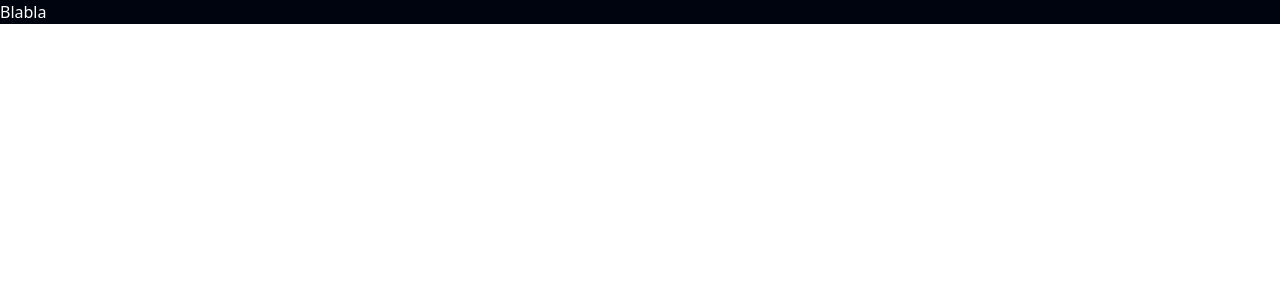
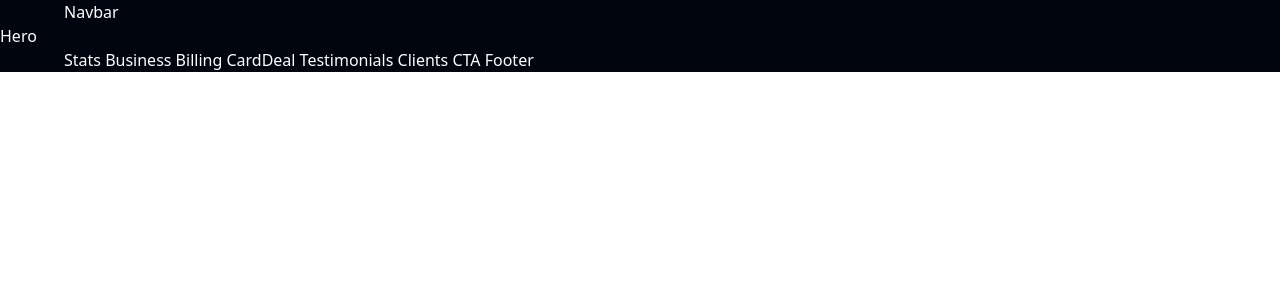
Before and after one commit to Quincy-Fer/Hoobabank, a React (Vite) app: page / in a window 1280 px wide. Shown: the top 300 px of the page. Built offline with nearby package versions, Linux system fonts and the light colour scheme.

Commit message:
Add basic Layout styling

```diff
--- a/src/App.jsx
+++ b/src/App.jsx
@@ -1,7 +1,22 @@
 import styles from "./style";
 
 const App = () => {
-  return <div className="bg-primary w-full overflow-hidden text-white">Blabla</div>;
+  return (
+    <div className="bg-primary w-full overflow-hidden text-white">
+      <div className={`${styles.paddingX} ${styles.flexCenter}`}>
+        <div className={`${styles.boxWidth}`}>Navbar</div>
+      </div>
+
+      <div className={`bg-primary ${styles.flexStart}`}>
+        <div className={`${styles.boxWidth}`}>Hero</div>
+      </div>
+      <div className={`bg-primary ${styles.paddingX} ${styles.flexStart}`}>
+        <div className={`${styles.boxWidth}`}>
+          Stats Business Billing CardDeal Testimonials Clients CTA Footer
+         </div>
+      </div>
+    </div>
+  );
 };
 
 export default App;
```
